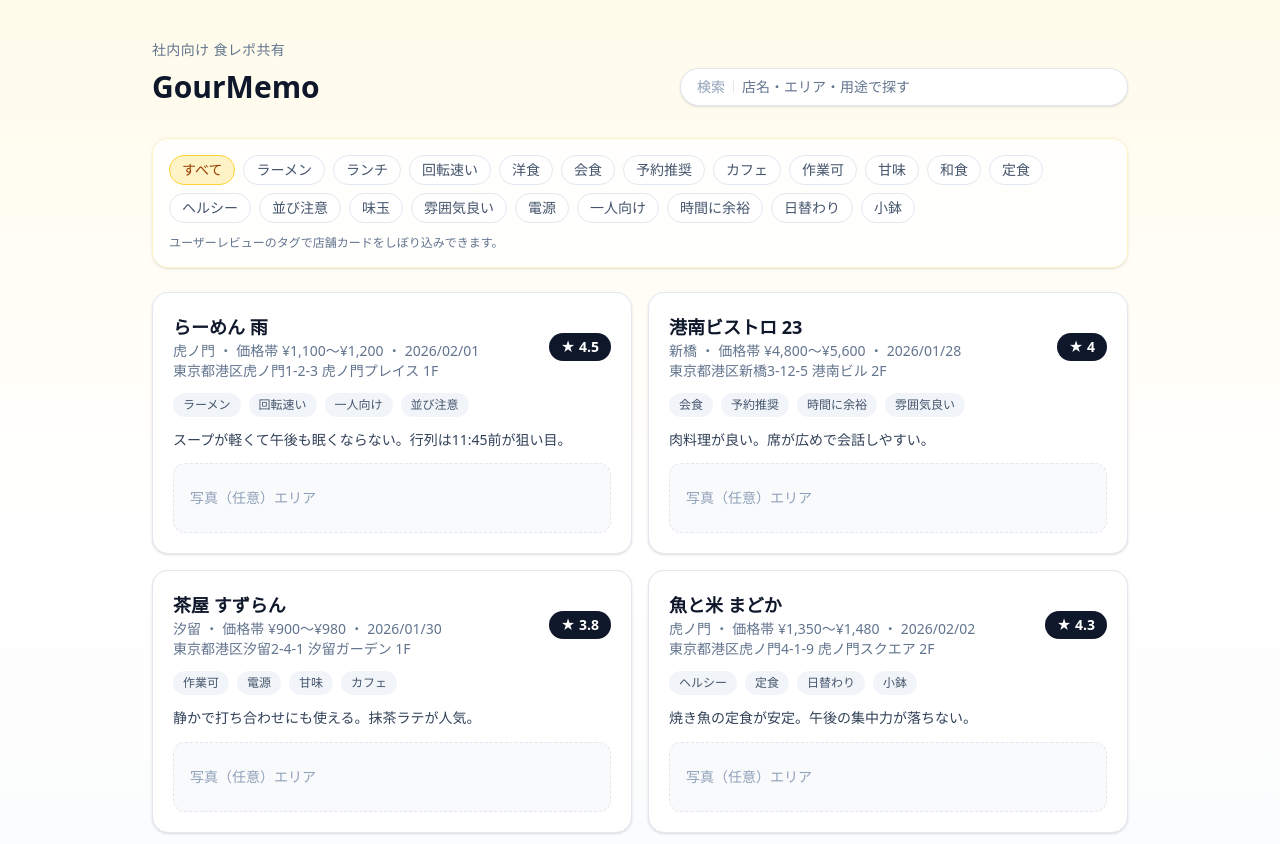
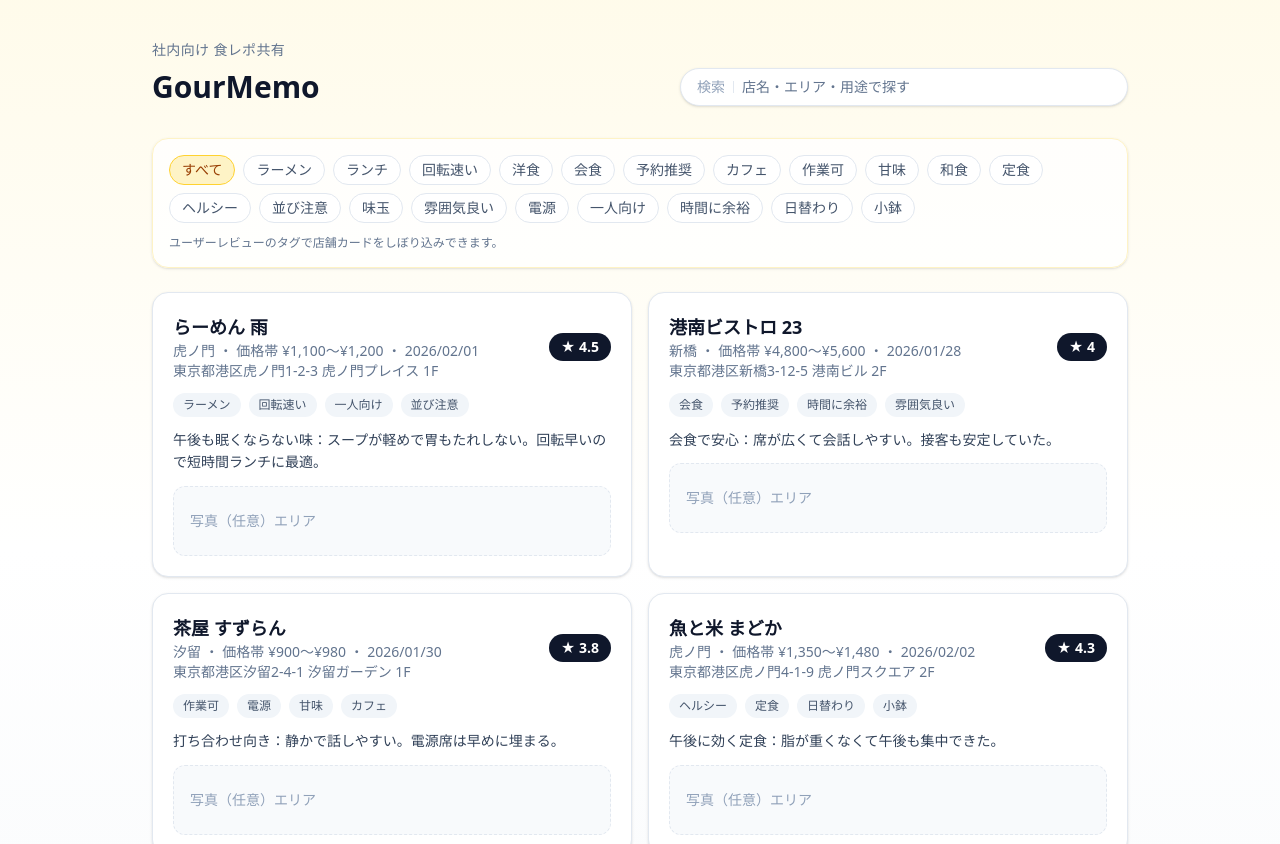
Before and after one commit to ryuta-kikuchi/gourmemo-client, a Next.js app: page / in a window 1280 px wide. Shown: the top 844 px of the page. Built offline with nearby package versions, Linux system fonts and the light colour scheme.

Commit message:
Derive review memo from latest review

```diff
--- a/app/_mock/restaurants.ts
+++ b/app/_mock/restaurants.ts
@@ -47,6 +47,24 @@ export const getPriceSummary = (restaurant: Restaurant) => {
     count: spends.length,
     source: "reviews",
   };
+};
+
+export const getReviewNote = (restaurant: Restaurant) => {
+  if (restaurant.reviews.length === 0) {
+    return restaurant.note || "レビュー未投稿";
+  }
+
+  const latestReview = [...restaurant.reviews].sort((a, b) =>
+    a.date < b.date ? 1 : -1
+  )[0];
+
+  if (!latestReview) {
+    return restaurant.note || "レビュー未投稿";
+  }
+
+  return latestReview.title
+    ? `${latestReview.title}：${latestReview.body}`
+    : latestReview.body;
 };
 
 export const restaurants: Restaurant[] = [
--- a/app/page.tsx
+++ b/app/page.tsx
@@ -4,7 +4,12 @@ import Link from "next/link";
 import { useMemo, useState } from "react";
 
 import { fields } from "./_mock/home";
-import { getPriceSummary, restaurants, tagOptions } from "./_mock/restaurants";
+import {
+  getPriceSummary,
+  getReviewNote,
+  restaurants,
+  tagOptions,
+} from "./_mock/restaurants";
 
 export default function Home() {
   const [selectedTag, setSelectedTag] = useState<string | null>(null);
@@ -16,12 +21,14 @@ export default function Home() {
         );
         const displayTags = reviewTags.slice(0, 4);
         const priceSummary = getPriceSummary(restaurant);
+        const reviewNote = getReviewNote(restaurant);
 
         return {
           ...restaurant,
           reviewTags,
           displayTags,
           priceSummary,
+          reviewNote,
         };
       }),
     []
@@ -130,7 +137,7 @@ export default function Home() {
                     )}
                   </div>
                   <p className="text-sm leading-relaxed text-slate-700">
-                    {r.note}
+                    {r.reviewNote}
                   </p>
                   <div className="rounded-xl border border-dashed border-slate-200 bg-slate-50 px-4 py-6 text-sm text-slate-400">
                     写真（任意）エリア
--- a/app/restaurants/[slug]/page.tsx
+++ b/app/restaurants/[slug]/page.tsx
@@ -5,6 +5,7 @@ import { use, useMemo, useState } from "react";
 
 import {
   getPriceSummary,
+  getReviewNote,
   restaurants,
   tagOptions,
   type Review,
@@ -38,6 +39,10 @@ export default function RestaurantDetail({ params }: PageProps) {
 
   const priceSummary = useMemo(
     () => getPriceSummary({ ...displayRestaurant, reviews }),
+    [displayRestaurant, reviews]
+  );
+  const reviewNote = useMemo(
+    () => getReviewNote({ ...displayRestaurant, reviews }),
     [displayRestaurant, reviews]
   );
 
@@ -199,7 +204,7 @@ export default function RestaurantDetail({ params }: PageProps) {
           <div className="rounded-2xl border border-slate-200 bg-white p-5 shadow-sm">
             <p className="text-sm text-slate-500">メモ</p>
             <p className="mt-2 text-sm text-slate-700">
-              {displayRestaurant.note}
+              {reviewNote}
             </p>
           </div>
         </section>
```
